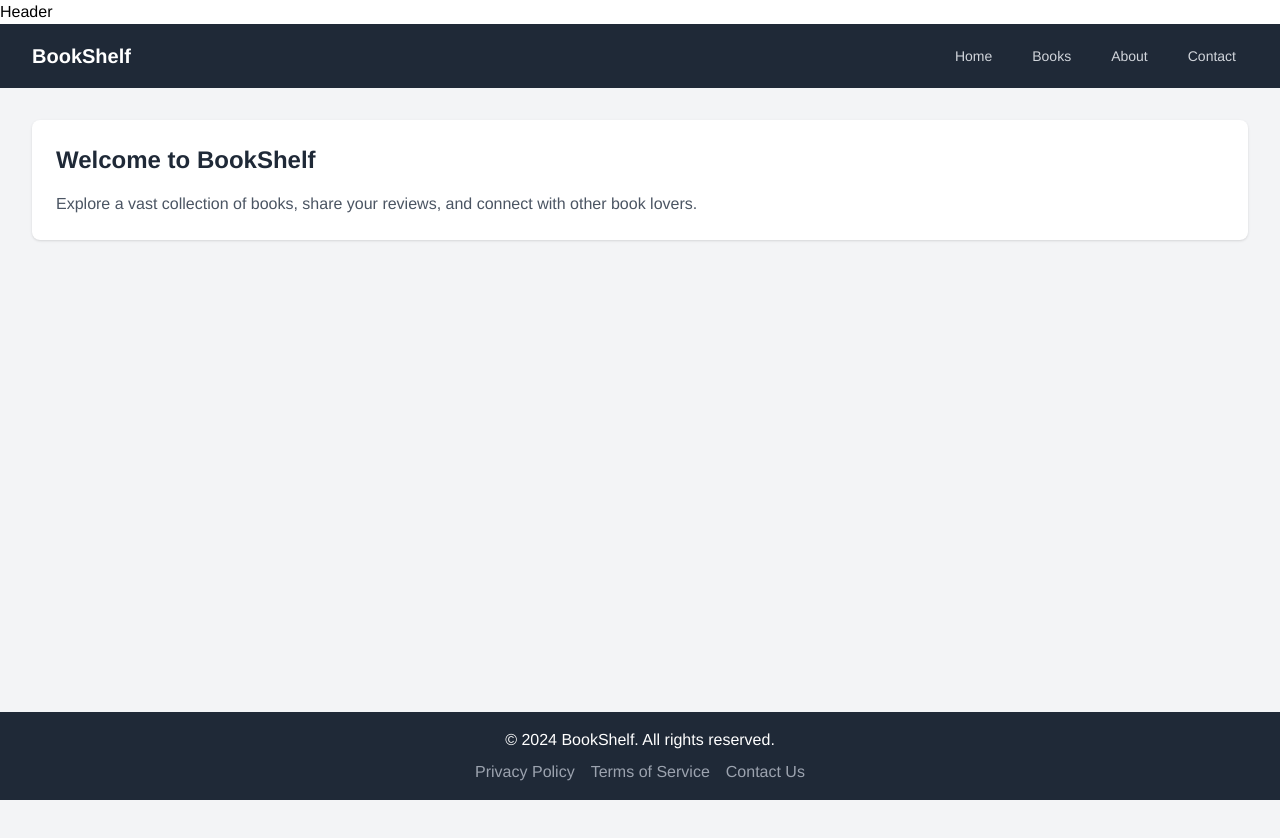
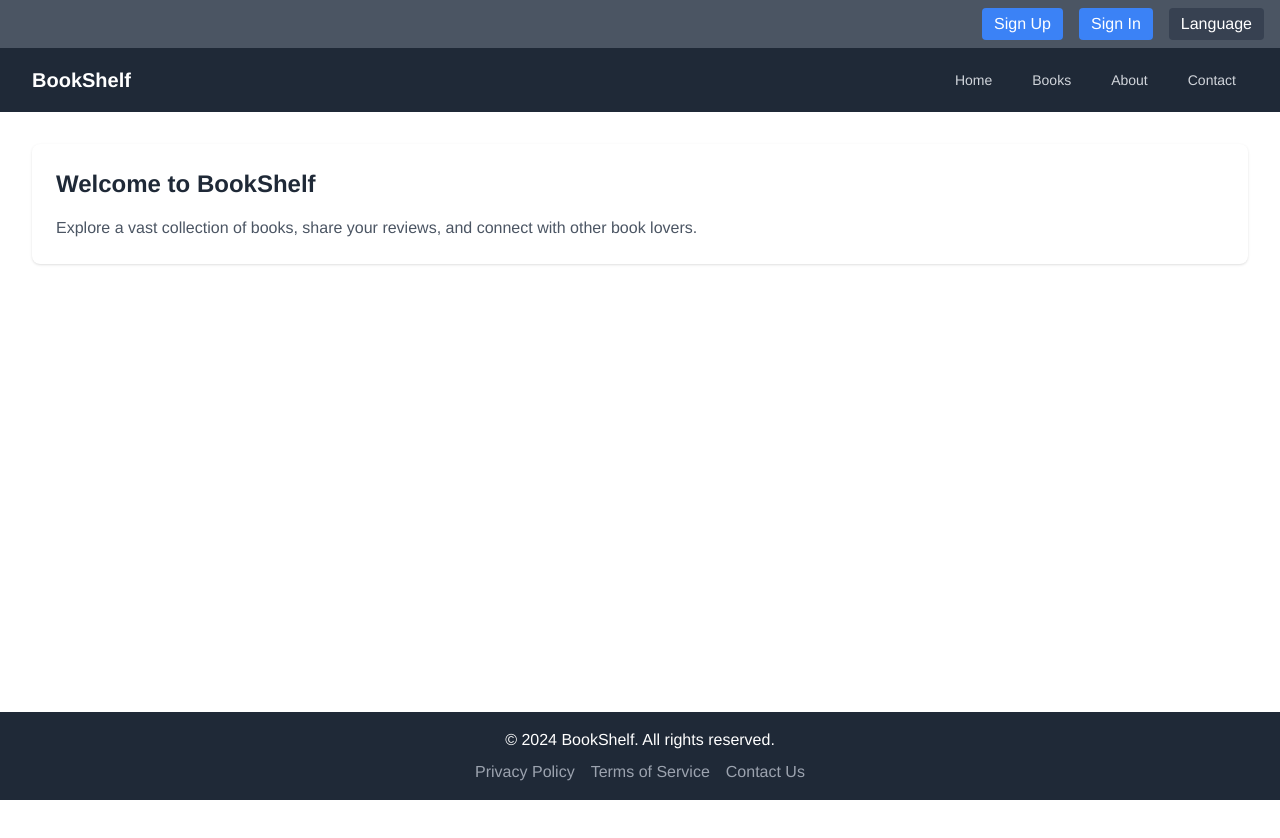
Before and after one commit to rkshaon/BookShelf, a Vue app in the folder frontend/: page / in a window 1280 px wide. Shown: the top 838 px of the page. After the commit the page ends 800 px from the top, so only its background shows below. Built offline with nearby package versions, Linux system fonts and the light colour scheme.

Commit message:
frontend: top bar added

```diff
--- a/frontend/src/App.vue
+++ b/frontend/src/App.vue
@@ -1,24 +1,20 @@
 <template>
   <div class="flex flex-col min-h-screen">
     <HeaderComponent />
-    <!-- Main Content -->
     <main class="flex-grow">
       <router-view />
     </main>
-    <!-- <HomePage /> -->
     <FooterComponent />
   </div>
 </template>
 
 <script>
-// import HomePage from '@/pages/HomePage'
 import HeaderComponent from './components/HeaderComponent.vue'
 import FooterComponent from '@/components/FooterComponent.vue'
 
 export default {
   name: 'App',
   components: {
-    // HomePage,
     HeaderComponent,
     FooterComponent
   }
--- a/frontend/src/components/HeaderComponent.vue
+++ b/frontend/src/components/HeaderComponent.vue
@@ -1,14 +1,16 @@
 <template>
-    <div>Header</div>
+    <TopBarComponent />
     <NavBarComponent />
 </template>
 
 <script>
+import TopBarComponent from '@/components/TopBarComponent'
 import NavBarComponent from './NavBarComponent.vue'
 
 export default {
   name: 'HeaderComponent',
   components: {
+    TopBarComponent,
     NavBarComponent
   }
 }
--- /dev/null
+++ b/frontend/src/components/TopBarComponent.vue
@@ -0,0 +1,72 @@
+<template>
+    <div class="bg-gray-600 text-white py-2">
+        <div class="container mx-auto px-4 flex justify-between items-center">
+            <!-- Left Part: Sliding Text Ad -->
+            <div class="overflow-hidden h-6">
+                <div class="flex flex-col animate-slide">
+                    <span v-for="(item, index) in adList" :key="index">
+                        <a :href="item.url" target="_blank" class="hover:text-gray-300">{{ item.title }}</a>
+                    </span>
+                </div>
+            </div>
+            <!-- Right Part: Buttons -->
+            <div class="flex space-x-4">
+                <a href="/signup" class="px-3 py-1 bg-blue-500 text-white rounded hover:bg-blue-600">Sign Up</a>
+                <a href="/login" class="px-3 py-1 bg-blue-500 text-white rounded hover:bg-blue-600">Sign In</a>
+                <button class="px-3 py-1 bg-gray-700 text-white rounded hover:bg-gray-600">Language</button>
+            </div>
+        </div>
+    </div>
+</template>
+
+<script>
+export default {
+  name: 'TopBarComponent',
+  data () {
+    return {
+      adList: [
+        {
+          id: 1,
+          title: 'Welcome to BookShelf!',
+          url: ''
+        },
+        {
+          id: 2,
+          title: 'Follow the developer',
+          url: 'https://rkshaon.info'
+        },
+        {
+          id: 3,
+          title: 'Join our community of book lovers!',
+          url: 'https://rkshaon.info'
+        }
+      ]
+    }
+  }
+}
+</script>
+
+<style scoped>
+/* Animation for sliding text */
+@keyframes slide {
+    0% {
+        transform: translateY(0);
+    }
+
+    33% {
+        transform: translateY(-100%);
+    }
+
+    66% {
+        transform: translateY(-200%);
+    }
+
+    100% {
+        transform: translateY(0);
+    }
+}
+
+.animate-slide {
+    animation: slide 9s linear infinite;
+}
+</style>
--- a/frontend/src/pages/HomePage.vue
+++ b/frontend/src/pages/HomePage.vue
@@ -1,6 +1,4 @@
 <template>
-    <div class="min-h-screen bg-gray-100">
-        <!-- <HeaderComponent /> -->
     <main class="container mx-auto py-8 px-4 sm:px-6 lg:px-8">
         <div class="bg-white shadow rounded-lg p-6">
             <h1 class="text-2xl font-bold text-gray-800 mb-4">Welcome to BookShelf</h1>
@@ -9,20 +7,11 @@
             </p>
         </div>
     </main>
-        <!-- <FooterComponent /> -->
-    </div>
 </template>
 
 <script>
-// import HeaderComponent from '@/components/HeaderComponent.vue'
-// import FooterComponent from '@/components/FooterComponent.vue'
-
 export default {
-  name: 'HomePage',
-  components: {
-    // HeaderComponent
-    // FooterComponent
-  }
+  name: 'HomePage'
 }
 </script>
 
```
Lines whose indentation alone changed are shown as unchanged.
